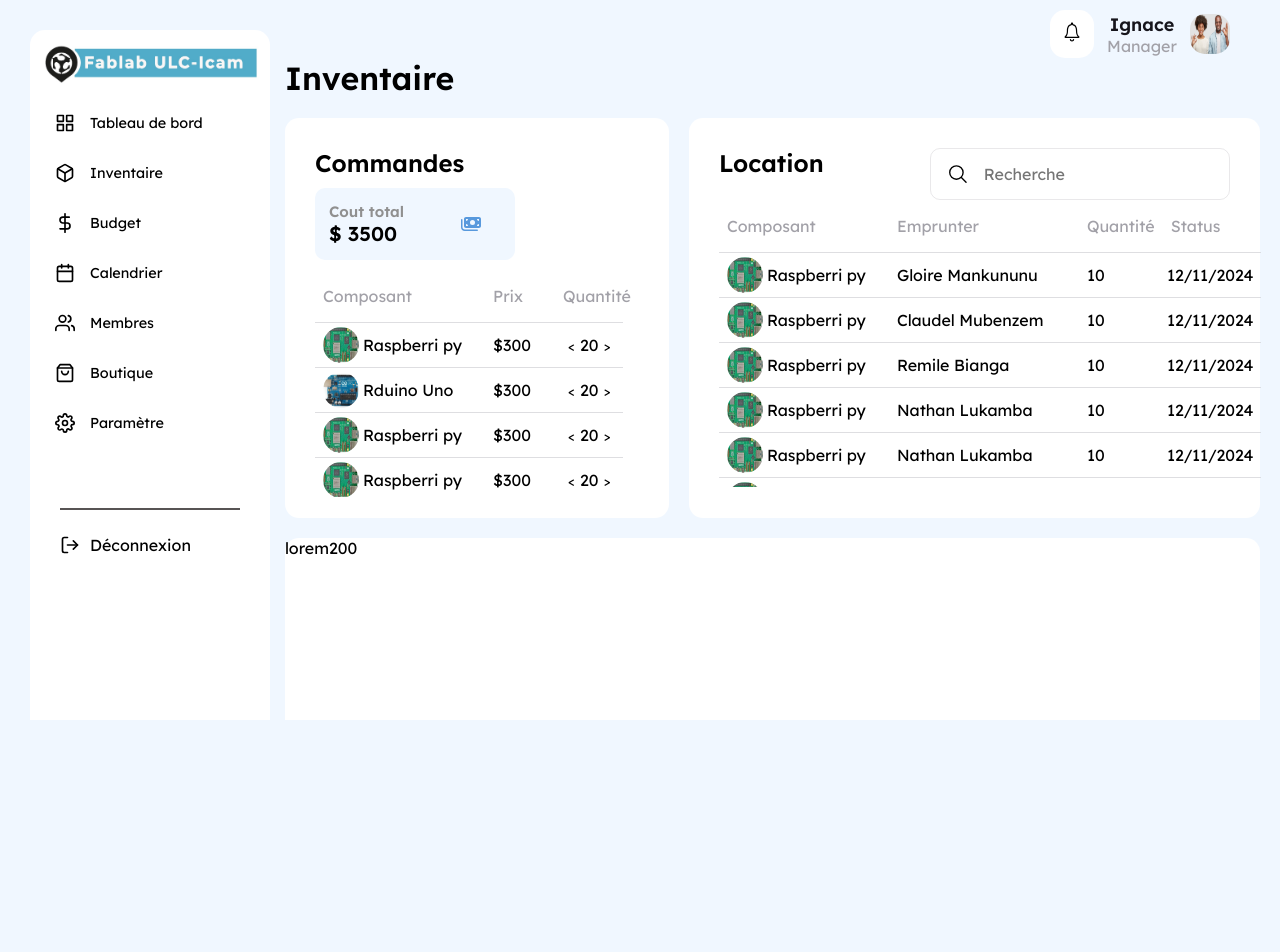
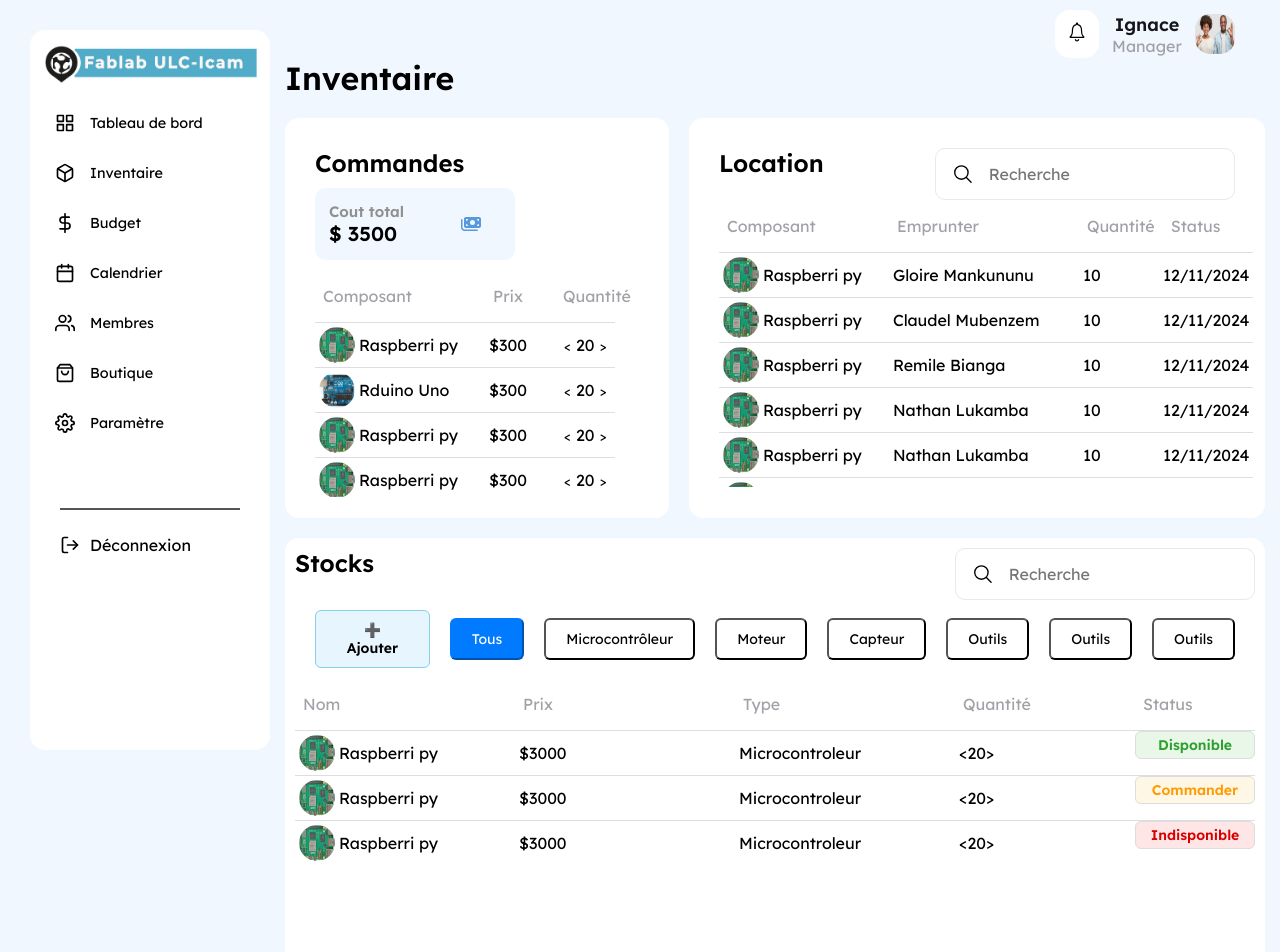
Before and after one commit to Coder-Edge/USI-Fablab, a React (Vite) app: page / in a window 1280 px wide. Shown: the top 952 px of the page. Before the commit the page ends 800 px from the top, so only its background shows below. Built offline with nearby package versions, Linux system fonts and the light colour scheme.

Commit message:
Ajout du composant Stocks

```diff
--- a/src/Dashboard/dashboard.css
+++ b/src/Dashboard/dashboard.css
@@ -26,9 +26,9 @@
     height: 400px;
 }
 
-.dashboard .bottom {
+.dashboard .stocks {
     grid-area: bottom;
-    height: 350px;
+    height: 600px;
 }
 
 .dashboard .grid-content > div {
--- a/src/Dashboard/dashboard.jsx
+++ b/src/Dashboard/dashboard.jsx
@@ -1,5 +1,6 @@
 import Commands from "../commands/commands";
 import Location from "../Location/location";
+import Stocks from "../stocks/stocks";
 import "./dashboard.css"
 
 const Dashboard = () => {
@@ -9,9 +10,7 @@ const Dashboard = () => {
             <div className="grid-content">
                 <Commands />
                 <Location />
-                <div className="bottom">
-                    lorem200
-                </div>
+                <Stocks />
             </div>
         </div>
     )
--- a/src/commands/commands.css
+++ b/src/commands/commands.css
@@ -62,7 +62,7 @@
     padding: 16px 8px;
 }
 .table-commands td {
-    padding: 4px 8px;
+    padding: 4px;
 }
 
 .table-commands tbody img {
--- a/src/main.css
+++ b/src/main.css
@@ -7,7 +7,7 @@
 }
 
 #root {
-  height: 720px;
+  height: 1080px;
   overflow-y: hidden;
 }
 
--- /dev/null
+++ b/src/stocks/stocks.css
@@ -0,0 +1,245 @@
+
+
+.stocks {
+    padding: 10px;
+}
+
+.stocks .head {
+    display: flex;
+    flex-direction: row;
+    justify-content: space-between;
+    align-items: start;
+}
+
+.stocks .head  input {
+    border: 0;
+    outline: 0;
+    width: 100%;
+    height: 24px;
+    padding: 8px 15px;
+    font-size: 16px;
+}
+
+.stocks .table .table-commands tbody{
+    height: 2000px;
+    align-items: center;
+    justify-content: center;
+}
+
+.stocks .head .search {
+    display: flex;
+    align-items: center;
+    width: 300px;
+    padding: 13px 16px;
+    border: 1px solid #a2a1a83d;
+    border-radius: 10px;
+}
+
+.stocks .btn .search {
+    display: flex;
+    align-items: center;
+    width: 300px;
+    padding: 13px 16px;
+    border: 1px solid #a2a1a83d;
+    border-radius: 10px;
+}
+
+.stocks .head .search .icon {
+    width: 24px;
+    height: 24px;
+}
+
+.stocks .table-commands .product-name {
+    min-width: 220px;
+}
+
+.stocks .table-commands .emprunter {
+    min-width: 220px;
+}
+
+.stocks .table-commands .price {
+    min-width: 220px;
+}
+
+.stocks .table-commands .quantity {
+    min-width: 180px;
+}
+
+
+
+/* Styles de base pour le conteneur */
+.stocks .toolbar {
+    display: flex;
+    align-items: center;
+    gap: 20px; /* Espacement entre les boutons */
+    padding: 10px 20px;
+    border-radius: 8px;
+}
+
+/* Styles pour les boutons */
+.stocks .btn {
+    padding: 10px 20px;
+    font-size: 14px;
+    font-weight: 500;
+    background-color: #ffffff;
+    border-radius: 6px;
+    cursor: pointer;
+    transition: background-color 0.3s, color 0.3s;
+}
+
+/* Bouton actif */
+.stocks .btn.active {
+    background-color: #007bff;
+    color: #ffffff;
+    border-color: #007bff;
+}
+
+/* Bouton Ajouter */
+.stocks .add-btn {
+    display: flex;
+    align-items: center;
+    font-size: 14px;
+    font-weight: bold;
+    background-color: #e7f5ff;
+    border: 1px solid #87ceeb;
+}
+
+/* Effets de survol */
+.stocks .btn:hover {
+    background-color: #f0f0f0;
+
+}
+
+
+
+
+/* Styles généraux pour la table */
+.stocks .status-table {
+    width: 100%;
+    border-collapse: collapse;
+    text-align: left;
+    font-family: Arial, sans-serif;
+  }
+
+  .stocks .status {
+    padding: 10px;
+    display: inline-block;
+    font-size: 14px;
+    font-weight: bold;
+    border: 1px solid #ddd;
+    border-radius: 6px;
+    text-align: center;
+    width: 120px; /* Ajuster si besoin */
+  }
+
+  /* Styles pour chaque type de statut */
+  .stocks .status1 {
+    background-color: #e8f7e8; /* Vert clair */
+    color: #2ca02c;          /* Vert foncé */
+    display: inline-block;
+    border-radius: 10px;
+  }
+
+  .stocks .status2 {
+    background-color: #fff7e6; /* Jaune pâle */
+    color: #ff9a00;           /* Orange */
+    border-radius: 10px;
+
+  }
+
+  .stocks .status3 {
+    background-color: #ffe6e6; /* Rouge clair */
+    color: #d80000;           /* Rouge foncé */
+    border-radius: 10px;
+  }
+
+
+
+
+
+  /* Table styles */
+  .stocks .status-table {
+    width: 100%;
+    border-collapse: collapse;
+    align-items: center;
+    justify-content: center;
+    font-family: Arial, sans-serif;
+  }
+
+  /* Cell styles */
+  .stocks .status {
+    display: flex; /* Utiliser Flexbox pour organiser les éléments */
+    align-items: center;
+    padding: 10px;
+    border-collapse: collapse;
+    font-size: 14px;
+    font-weight: bold;
+    align-items: center;
+    justify-content: center;
+    border: 1px solid #ddd;
+    border-radius: 6px;
+    background-color: #ffffff; /* Couleur de fond neutre */
+  }
+
+  /* Bande colorée (plus fine) */
+  .stocks .status-badge {
+    display: inline-block;
+    width: 10px; /* Réduire la largeur de la bande */
+    height: 100%; /* Prendre toute la hauteur de la cellule */
+    border-radius: 4px;
+    margin-right: 10px;
+  }
+
+  /* Texte */
+  .stocks .status-text {
+    flex-grow: 1; /* Prend l'espace restant */
+    color: #333;
+  }
+
+  /* Couleurs spécifiques pour chaque statut */
+  .stocks .status-badge.available {
+    background-color: #2ca02c; /* Vert pour Disponible */
+  }
+
+  .stocks .status-badge.to-order {
+    background-color: #ff9a00; /* Orange pour À commander */
+  }
+
+  .stocks .status-badge.unavailable {
+    background-color: #d80000; /* Rouge pour Indisponible */
+}
+
+
+/* Styles généraux pour la table */
+.stocks .status-table {
+    width: 100%;
+    border-collapse: collapse;
+    text-align: left;
+    align-items: center;
+    justify-content: center;
+    font-family: Arial, sans-serif;
+  }
+
+  .stocks .status {
+    padding: 4px 10px;
+    font-size: 14px;
+    font-weight: bold;
+    border: 1px solid #ddd;
+    border-radius: 6px;
+  }
+
+  /* Styles pour chaque type de statut */
+  .stocks .status.available {
+    background-color: #e8f7e8; /* Vert clair */
+    color: #2ca02c;          /* Vert foncé */
+  }
+
+  .stocks .status.to-order {
+    background-color: #fff7e6; /* Jaune pâle */
+    color: #ff9a00;           /* Orange */
+  }
+
+  .stocks .status.unavailable {
+    background-color: #ffe6e6; /* Rouge clair */
+    color: #d80000;           /* Rouge foncé */
+  }
--- /dev/null
+++ b/src/stocks/stocks.jsx
@@ -0,0 +1,110 @@
+import "./stocks.css"
+import { IoSearchOutline } from "react-icons/io5";
+
+const Stocks = () => {
+    return (
+        <div className="stocks">
+            <div className="head">
+                <h2>Stocks</h2>
+                <div className="search">
+                    <IoSearchOutline className="icon" />
+                    <input type="search" placeholder="Recherche" />
+                </div>
+            </div>
+            <div className="button-container">
+                <thead>
+                    <div class="toolbar">
+                        <button class="btn add-btn">➕ Ajouter</button>
+                        <button class="btn active">Tous</button>
+                        <button class="btn">Microcontrôleur</button>
+                        <button class="btn">Moteur</button>
+                        <button class="btn">Capteur</button>
+                        <button class="btn">Outils</button>
+                        <button class="btn">Outils</button>
+                        <button class="btn">Outils</button>
+                    </div>
+                </thead>
+
+            </div>
+
+            <div className="table">
+                <table className="table-commands">
+                <thead>
+                    <tr>
+                        <th className="product-name">Nom</th>
+                        <th className="price">Prix</th>
+                        <th className="emprunter">Type</th>
+                        <th className="quantity">Quantité</th>
+                        <th>Status</th>
+                    </tr>
+                </thead>
+                <tbody>
+                    <tr>
+                        <td className="product-name">
+                            <div >
+                                <img src="./src/assets/raspberry.jpg" alt="Raspberry pi" />
+                                Raspberri py
+                            </div>
+                        </td>
+                            <td className="price">
+                                $3000
+                        </td>
+                            <td className="emprunter">
+                                Microcontroleur
+                            </td>
+                            <td className="quantity">
+                            <p>&lt;20&gt;</p>
+                            </td>
+                            <td className="status available">
+                                Disponible
+                            </td>
+                        </tr>
+                        <tr>
+                        <td className="product-name">
+                            <div >
+                                <img src="./src/assets/raspberry.jpg" alt="Raspberry pi" />
+                                Raspberri py
+                            </div>
+                        </td>
+                            <td className="price">
+                                $3000
+                        </td>
+                            <td className="emprunter">
+                                Microcontroleur
+                            </td>
+                            <td className="quantity">
+                            <p>&lt;20&gt;</p>
+                            </td>
+                            <td className="status to-order">
+                                Commander
+                            </td>
+                        </tr>
+                        <tr>
+                        <td className="product-name">
+                            <div >
+                                <img src="./src/assets/raspberry.jpg" alt="Raspberry pi" />
+                                Raspberri py
+                            </div>
+                        </td>
+                            <td className="price">
+                                $3000
+                        </td>
+                            <td className="emprunter">
+                                Microcontroleur
+                            </td>
+                            <td className="quantity">
+                            <p>&lt;20&gt;</p>
+                            </td>
+                            <td className="status unavailable">
+                                Indisponible
+                            </td>
+                        </tr>
+
+                    </tbody>
+                </table>
+            </div>
+        </div>
+    )
+}
+
+export default Stocks;
```
